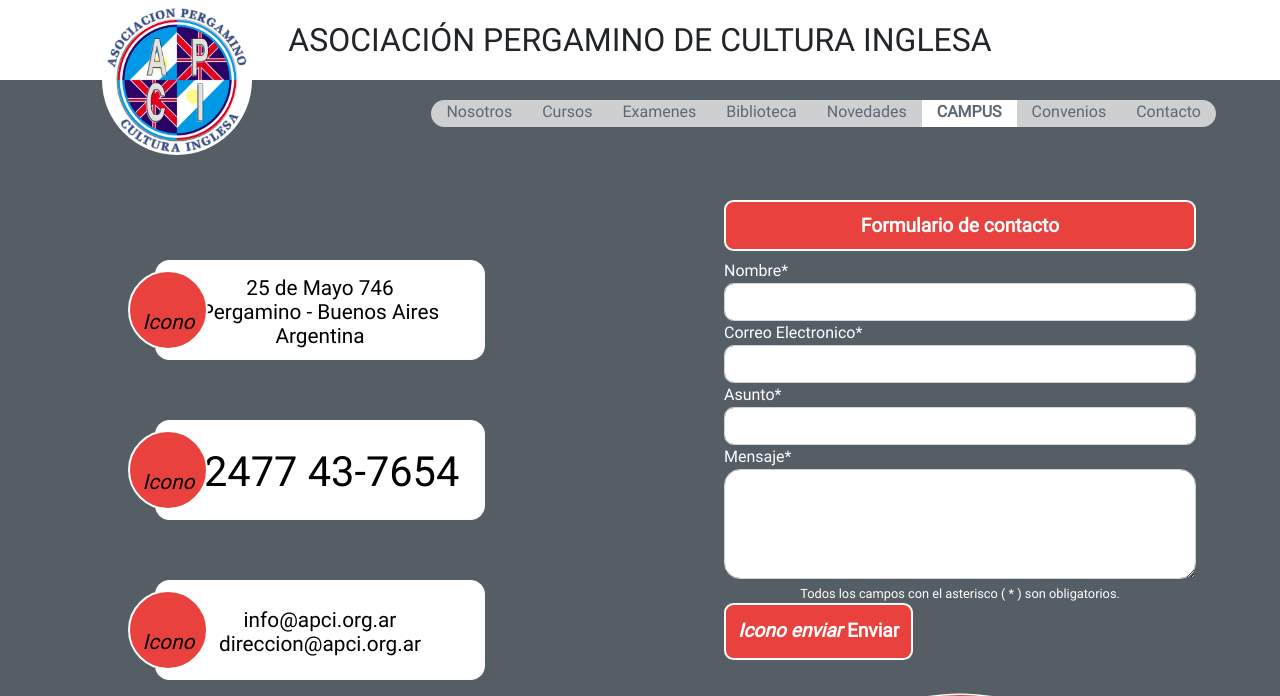
After one commit to SosaToledo/culturainglesaweb, a WordPress theme: template contacto.php in a window 1280 px wide. The commit adds this page. Shown: the top 696 px of the page. Run offline with PHP 8.4 and a stand-in for WordPress, Linux system fonts and the light colour scheme; the site name, menu and one post (Sample post) are stand-ins, and other content is empty.

Commit message:
Contacto terminado

```diff
--- /dev/null
+++ b/contacto.php
@@ -0,0 +1,76 @@
+<?php /* Template Name: Contacto */ ?>
+<?php get_header(); ?>
+<?php include 'menu.php'; ?>
+<div class="backgroundContacto">
+    <div class="primeraMitadVertical">
+        <a href="https://goo.gl/maps/7pzGUjLbkxdXGXvz9">
+            <div class="etiqueta">
+                <div class="imagenEtiqueta">
+                    <i class="iconoEtiqueta">Icono</i>
+                </div>
+                <div class="textoEtiqueta">
+                    <span>25 de Mayo 746 <br> Pergamino - Buenos Aires <br> Argentina</span>
+                </div>
+            </div>
+        </a>
+        <div class="etiqueta">
+            <div class="imagenEtiqueta">
+                <i class="iconoEtiqueta">Icono</i>
+            </div>
+            <div class="textoEtiqueta telefono">
+                <span>02477 43-7654</span>
+            </div>
+        </div>
+        <div class="etiqueta">
+            <div class="imagenEtiqueta">
+                <i class="iconoEtiqueta">Icono</i>
+            </div>
+            <div class="textoEtiqueta">
+                <span>info@apci.org.ar <br> direccion@apci.org.ar </span>
+            </div>
+        </div>
+        <a href="https://www.instagram.com/cultura_inglesa_pergamino/?hl=es">
+            <div class="etiqueta">
+                <div class="imagenEtiqueta">
+                    <i class="iconoEtiqueta">Icono</i>
+                </div>
+                <div class="textoEtiqueta">
+                    <span> @cultura_inglesa_pergamino</span>
+                </div>
+            </div>
+        </a>
+    </div>
+    <div class="segundaMitadVertical">
+        <div>
+            <h3 class="tituloFormulario">Formulario de contacto</h3>
+            <form>
+                <div class="form-group">
+                    <label for="formNombre">Nombre*</label>
+                    <input type="text" class="form-control" id="formNombre" placeholder="">
+                    <label for="formEmail">Correo Electronico*</label>
+                    <input type="email" class="form-control" id="formEmail" placeholder="">
+                    <label for="formAsunto">Asunto*</label>
+                    <input type="text" class="form-control" id="formAsunto" placeholder="">
+                    <label for="formMensaje">Mensaje*</label>
+                    <textarea class="form-control" id="formMensaje" rows="4"></textarea>
+                    <small>Todos los campos con el asterisco ( * ) son obligatorios.</small>
+                    <button class="btn btn-danger" type="submit"><i>Icono enviar</i> Enviar</button>
+                </div>
+            </form>
+        </div>
+        <div class="iframeMascara">
+            <div class="iframeInterior">
+                <iframe id="mapaContacto" src="https://www.google.com/maps/embed?pb=!1m14!1m8!1m3!1d13246.931803742007!2d-60.5727705!3d-33.8965309!3m2!1i1024!2i768!4f13.1!3m3!1m2!1s0x0%3A0x63ff30da3d806e0e!2sAsociaci%C3%B3n%20Pergamino%20de%20Cultura%20Inglesa!5e0!3m2!1ses-419!2sar!4v1572648368324!5m2!1ses-419!2sar" width="500" height="500" frameborder="0" style="border:0;"></iframe>
+            </div>
+        </div>
+    </div>
+</div>
+
+
+<script>
+    const iframe = document.querySelector('#mapaContacto');
+    iframe.onload = () => {
+        console.log('tu vieja');
+        $('.place-card .place-card-medium').css("display","none");
+    }
+</script>
--- a/menu.php
+++ b/menu.php
@@ -29,7 +29,7 @@
       <a href="<?php echo get_site_url(); ?>/404">Convenios</a>
       </div>
       <div class="menuItem">
-      <a href="<?php echo get_site_url(); ?>/404">Contacto</a>
+      <a href="<?php echo get_site_url(); ?>/Contacto">Contacto</a>
       </div>
     </nav>
 </div>
--- a/nosotros.php
+++ b/nosotros.php
@@ -7,7 +7,7 @@
     <img id="btnCobci" class="nosotrosBotones" src="<?php bloginfo('template_directory');?>/img/cobci.png" alt="">
 </div>
 <div class="nosotrosParteInferior">
-    <div class="nosotrosTexto" style="display:none">
+    <div class="nosotrosTexto" >
         <div class="flexDiv">
             <p style="text-align: center;"><strong>  ¿Quiénes somos? </strong></p>
             <p>
@@ -61,7 +61,7 @@
             </p>
         </div>
     </div>
-    <div class="nosotrosCobci">
+    <div class="nosotrosCobci" style="display:none">
         <div class="flexItem2">
             <p style="text-align: center;"><strong>¿QUÉ SON?</strong></p>
             <p style="text-align: center;">Las Asociaciones de cultura inglesa son instituciones sin fines de lucro
--- a/style.css
+++ b/style.css
@@ -64,6 +64,12 @@
 /*INDEX*/
 
 img {
+    /*width: 100%;*/
+}
+
+#carrousel img{
+    height: 80vh;
+    object-fit: cover;
     width: 100%;
 }
 
@@ -281,3 +287,98 @@
 .nosotrosCobci .flexItem2 img{
     max-width: 400px;
 }
+
+.backgroundContacto{
+    padding-top: 100px;
+    background-color: rgb(86, 94, 101);
+    display: flex;
+    flex-wrap: nowrap;
+    justify-content: space-around;
+    color:white;
+}
+.primeraMitadVertical,.segundaMitadVertical{
+    width: 40vw;
+    padding: 20px;
+}
+
+.etiqueta{
+    background-color: #FFFFFF;
+    border-radius: 0.7em;
+    position: relative;
+    margin: 60px auto;
+    color:black;
+    height: 100px;
+    line-height: 100px;
+    width: 70%;
+    text-align: center;
+    font-size: 1.3em;
+}
+.etiqueta span {
+    display: inline-block;
+    vertical-align: middle;
+    line-height: normal;
+}
+.textoEtiqueta.telefono span{
+    font-size: 2em;
+}
+.imagenEtiqueta{
+    position: absolute;
+    top:10%;
+    left: -8%;
+    height: 80px;
+    width: 80px;
+    border-radius: 50%;
+    border: 2px solid white;
+    background-color: #E9423E;
+}
+.tituloFormulario, button.btn{
+    background-color: #E9423E;
+    border: 2px solid white;
+    border-radius: 0.5em;
+    text-align: center;
+    font-weight: bold;
+    color: white;
+    font-size: 1.2em;
+    padding:12px;
+}
+.backgroundContacto label{
+    margin-bottom: 0;
+}
+.backgroundContacto form{
+    border-radius: 2em;
+}
+.backgroundContacto form input{
+    border-radius: 0.6em;
+}
+.backgroundContacto form textarea{
+    border-radius: 1em;
+}
+.backgroundContacto form small{
+    text-align: center;
+    display: block;
+    margin-top: 5px;
+}
+.iframeMascara{
+    margin-top: 35px !important;
+    height: 29vw;
+    width: 29vw;
+    display: block;
+    margin: auto;
+    position: relative;
+}
+.iframeInterior{
+    width: 100%;
+    height: 100%;
+    overflow: hidden;
+    border-radius: 5000px;
+    position: absolute;
+    border: 7px solid #E9423E;
+    background-clip: content-box;
+    background-color: #ccc;
+    box-shadow:
+	0 0 0 1.5px white;
+}
+.iframeInterior iframe{
+    height: 100%;
+    width: 100%;
+}
```
